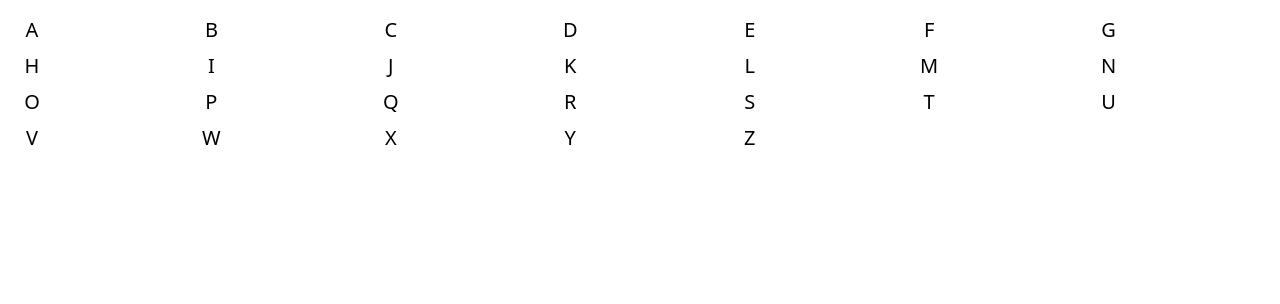
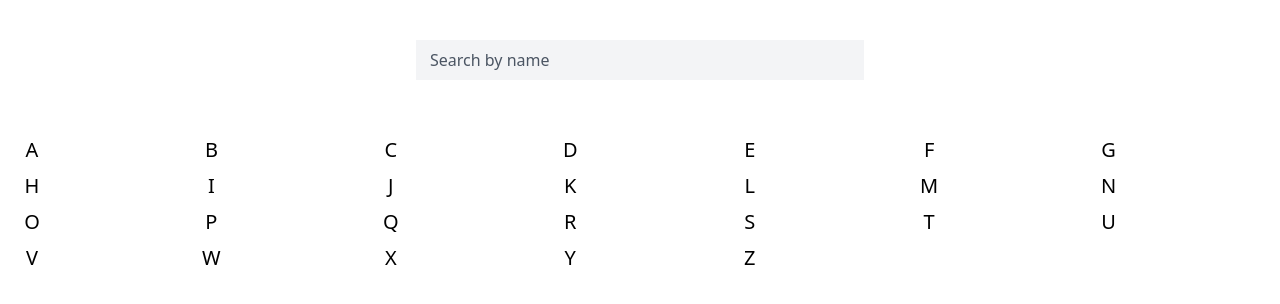
Before and after one commit to Suksii/meals-vue, a Vue app: page /meals/letter/1 in a window 1280 px wide. Shown: the top 304 px of the page. Built offline with nearby package versions, Linux system fonts and the light colour scheme.

Commit message:
Search by name input added

```diff
--- a/src/App.vue
+++ b/src/App.vue
@@ -1,7 +1,9 @@
 <script setup>
+import Navbar from './components/Navbar.vue';
 </script>
 
 <template>
+  <Navbar />
   <router-view />
 </template>
 
--- /dev/null
+++ b/src/components/Navbar.vue
@@ -0,0 +1,11 @@
+<template>
+    <div class="py-10">
+        <SearchByName />
+    </div>
+</template>
+
+<script setup>
+
+import SearchByName from './SearchByName.vue';
+
+</script>
--- /dev/null
+++ b/src/components/SearchByName.vue
@@ -0,0 +1,10 @@
+<script setup>
+
+</script>
+<template>
+    <div class="relative w-2/3 max-w-md mx-auto">
+
+        <input placeholder=" " id="search" class="peer w-full py-2 px-3 bg-gray-100 cursor-default" />
+        <label for="search" class="absolute -translate-y-1/2 peer-placeholder-shown:top-1/2 peer-placeholder-shown:text-gray-600 peer-focus:text-gray-900 peer-focus:text-[12px] peer-focus:font-semibold peer-focus:-top-3 left-2 px-1.5 transition-all duration-300 z-50">Search by name</label>
+    </div>
+</template>
```
